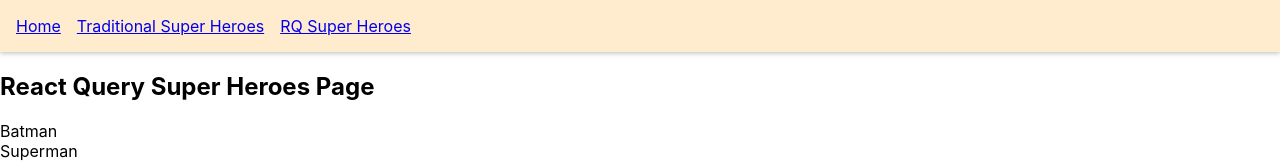
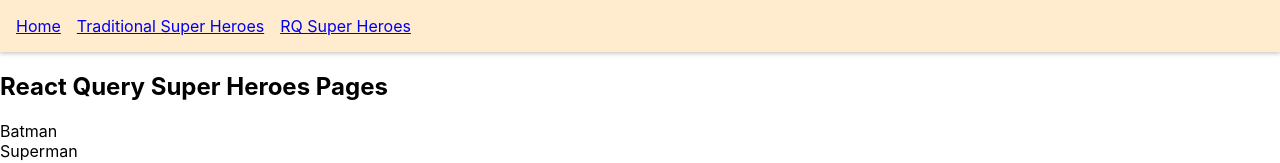
Before and after one commit to giorgi-dogadze/react-query, a React (Create React App) app: page /rq-super-heroes in a window 1280 px wide. Shown: the top 163 px of the page. Built offline with nearby package versions, Linux system fonts and the light colour scheme; data requests are answered from the project's data file.

Commit message:
feat: add dummy commit

```diff
--- a/src/components/RQSuperHeroes.page.js
+++ b/src/components/RQSuperHeroes.page.js
@@ -15,7 +15,7 @@ export const RQSuperHeroesPage = () => {
   console.log("data", data);
   return (
     <>
-      <h2>React Query Super Heroes Page</h2>
+      <h2>React Query Super Heroes Pages</h2>
       {data?.data.map((hero) => {
         return <div key={hero.id}>{hero.name}</div>;
       })}
```
